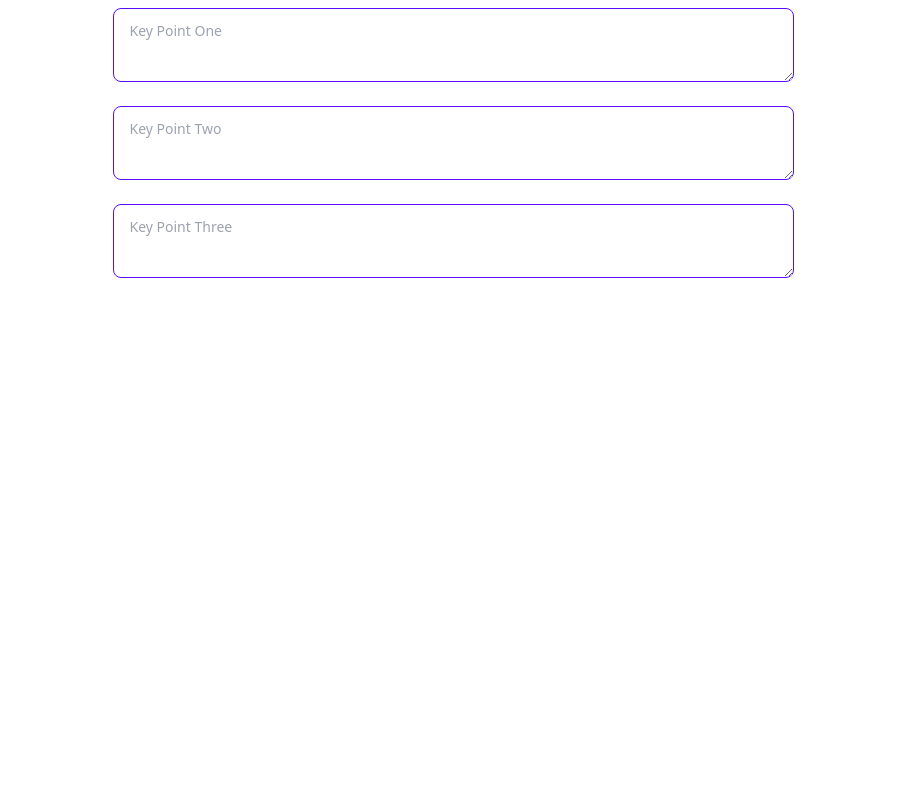
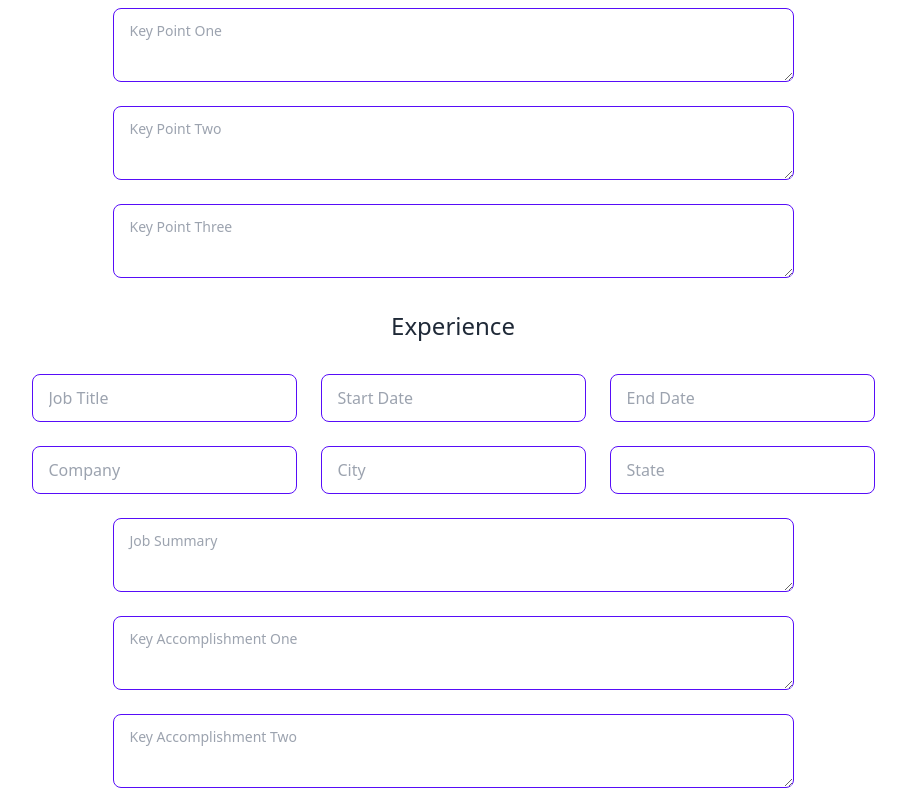
Before and after one commit to Rilaey/Resume-Builder, a React (Create React App) app in the folder client/: page / in a window 1280 px wide. Shown: the part 842-1642 px from the top of the page, without its empty margins (187-1093 px from the left). Before the commit the page ends 1132 px from the top, so only its background shows below. Built offline with nearby package versions, Linux system fonts and the light colour scheme.

Commit message:
added expereince info to ui.

```diff
--- /dev/null
+++ b/client/src/Components/ExperienceInformation.js
@@ -0,0 +1,65 @@
+import React from 'react'
+
+export default function ExperienceInformation({ jobTitle, startDate, endDate, company, locationCity, locationState, jobSummary, keyAccomplishmentOne, keyAccomplishmentTwo }) {
+  return (
+    <div className='flex flex-col justify-center items-center'>
+      <div>
+        <h2 className='text-2xl m-5'>Experience</h2>
+      </div>
+      <div className='flex flex-col flex-wrap justify-center items-center'>
+        <div className='flex flex-row flex-wrap justify-center items-center'>
+          <input
+              type="text"
+              name="jobTitle"
+              value={jobTitle}
+              placeholder="Job Title"
+              className="input input-bordered input-primary  max-w-xs m-3"
+            />
+          <input
+              type="text"
+              name="startDate"
+              value={startDate}
+              placeholder="Start Date"
+              className="input input-bordered input-primary  max-w-xs m-3"
+            />
+          <input
+              type="text"
+              name="endDate"
+              value={endDate}
+              placeholder="End Date"
+              className="input input-bordered input-primary  max-w-xs m-3"
+            />
+        </div>
+
+        <div className='flex flex-row flex-wrap justify-center items-center'>
+          <input
+              type="text"
+              name="company"
+              value={company}
+              placeholder="Company"
+              className="input input-bordered input-primary  max-w-xs m-3"
+            />
+          <input
+              type="text"
+              name="locationCity"
+              value={locationCity}
+              placeholder="City"
+              className="input input-bordered input-primary  max-w-xs m-3"
+            />
+          <input
+              type="text"
+              name="locationState"
+              value={locationState}
+              placeholder="State"
+              className="input input-bordered input-primary  max-w-xs m-3"
+            />
+        </div>
+        <div className='flex flex-row flex-wrap justify-center items-center'>
+          <textarea className="textarea textarea-primary w-full m-3" value={jobSummary} name="jobSummary" placeholder="Job Summary"></textarea>
+          <textarea className="textarea textarea-primary w-full m-3" value={keyAccomplishmentOne} name="keyAccomplishmentOne" placeholder="Key Accomplishment One"></textarea>
+          <textarea className="textarea textarea-primary w-full m-3" value={keyAccomplishmentTwo} name="keyAccomplishmentTwo" placeholder="Key Accomplishment Two"></textarea>
+        </div>
+      </div>
+    </div>
+  )
+}
--- a/client/src/Components/ProjectOneInformation.js
+++ b/client/src/Components/ProjectInformation.js
@@ -1,10 +1,10 @@
 import React from 'react'
 
-export default function ProjectOneInformation({ title, gitHubLink, applicationLink, keyPointOne, keyPointTwo, keyPointThree, frontTools, backTools }) {
+export default function ProjectInformation({ title, gitHubLink, applicationLink, keyPointOne, keyPointTwo, keyPointThree, frontTools, backTools }) {
   return (
     <div className='flex flex-col justify-center items-center'>
       <div>
-        <h2 className='text-2xl m-5'>Project One Information</h2>
+        <h2 className='text-2xl m-5'>Projects</h2>
       </div>
       <div className='flex flex-col flex-wrap justify-center items-center'>
         <div className='flex flex-row flex-wrap justify-center items-center'>
--- a/client/src/Pages/Home.js
+++ b/client/src/Pages/Home.js
@@ -1,14 +1,16 @@
 import React from "react";
 import PersonalInformation from "../Components/PersonalInformation";
 import Summary from "../Components/Summary";
-import ProjectOneInformation from "../Components/ProjectOneInformation";
+import ProjectInformation from "../Components/ProjectInformation";
+import ExperienceInformation from "../Components/ExperienceInformation";
 
 export default function Home() {
   return (
     <div>
       <PersonalInformation />
       <Summary />
-      <ProjectOneInformation />
+      <ProjectInformation />
+      <ExperienceInformation />
     </div>
   );
 }
```
